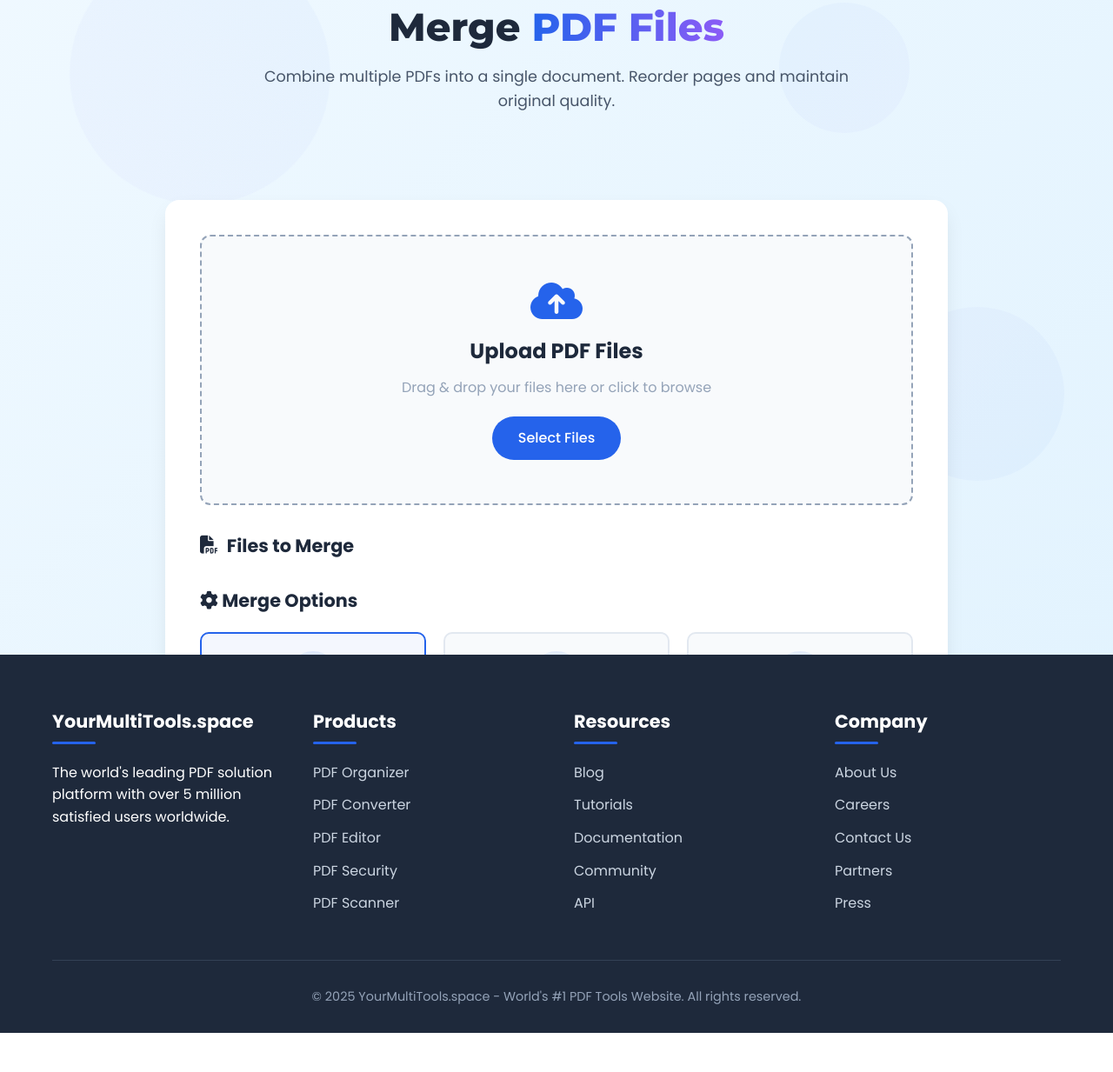
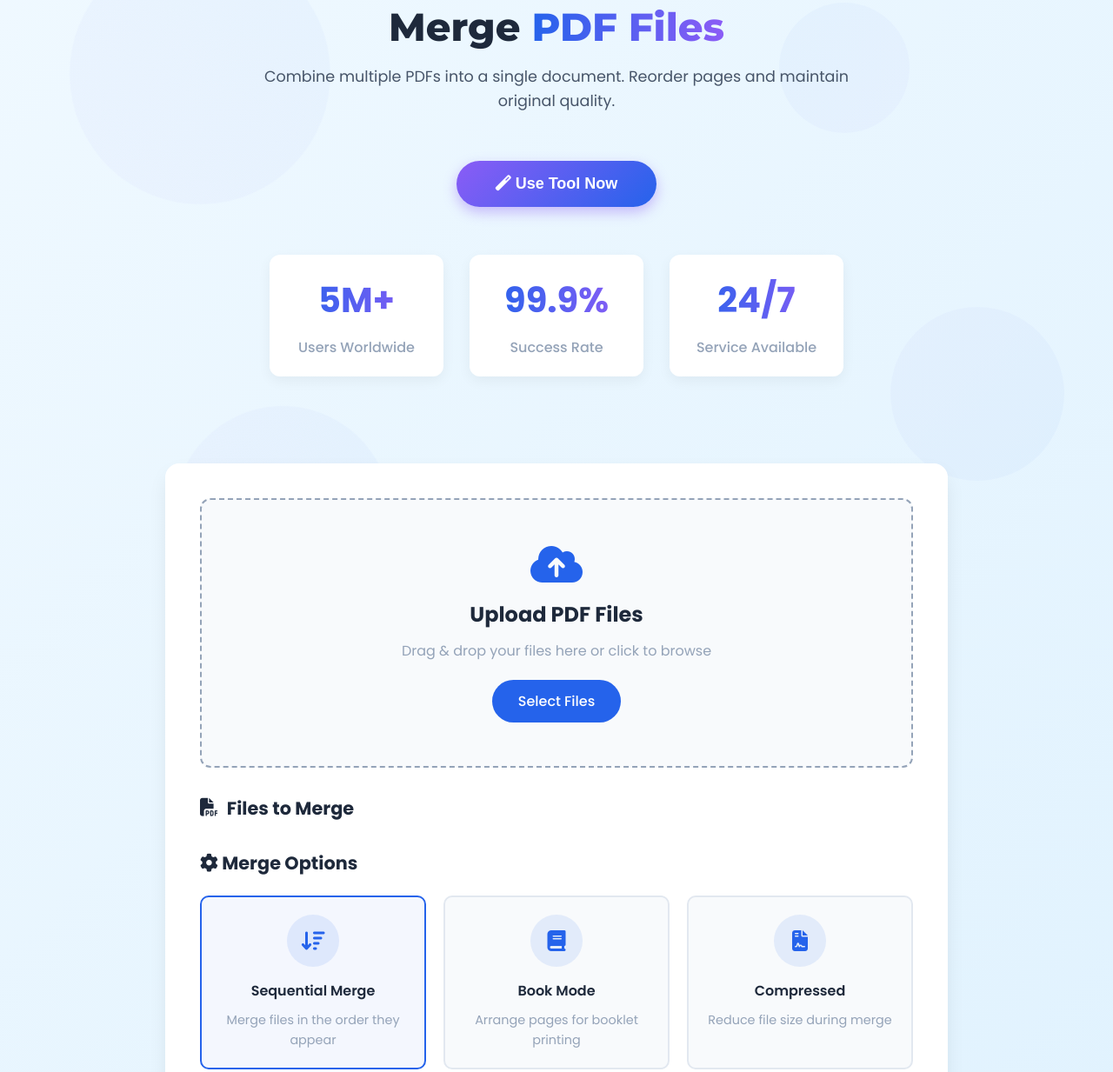
Before and after one commit to yourmultitools-space/yourmultitools, a plain HTML site: page Merge-pdf.html in a window 1280 px wide. Shown: the part 157-1390 px from the top of the page at 87% size. Before the commit the page ends 1345 px from the top, so only its background shows below. Drawn offline with Linux system fonts and the light colour scheme.

Commit message:
Update Merge-pdf.html

```diff
--- a/Merge-pdf.html
+++ b/Merge-pdf.html
@@ -31,9 +31,8 @@
             color: var(--dark);
             line-height: 1.6;
             overflow-x: hidden;
-            position: relative;
             min-height: 100vh;
-            padding-bottom: 100px;
+            padding-bottom: 40px;
         }
 
         /* Animated Background Elements */
@@ -216,6 +215,8 @@
             transition: all 0.3s;
             font-size: 16px;
             box-shadow: 0 4px 6px rgba(37, 99, 235, 0.3);
+            display: inline-block;
+            text-decoration: none;
         }
 
         .cta-button:hover {
@@ -514,19 +515,37 @@
             display: inline-flex;
             align-items: center;
             gap: 10px;
+            border: none;
         }
 
         .action-btn.merge {
             background: var(--primary);
             color: white;
-            border: none;
             box-shadow: 0 4px 6px rgba(37, 99, 235, 0.3);
+            position: relative;
+            overflow: hidden;
         }
 
         .action-btn.merge:hover {
             background: var(--primary-dark);
             transform: translateY(-2px);
             box-shadow: 0 6px 10px rgba(37, 99, 235, 0.4);
+        }
+
+        .action-btn.merge:after {
+            content: '';
+            position: absolute;
+            top: -50%;
+            left: -60%;
+            width: 20px;
+            height: 200%;
+            background: rgba(255, 255, 255, 0.3);
+            transform: rotate(25deg);
+            transition: all 0.8s;
+        }
+
+        .action-btn.merge:hover:after {
+            left: 120%;
         }
 
         .action-btn.reset {
@@ -580,65 +599,81 @@
             box-shadow: 0 4px 10px rgba(16, 185, 129, 0.3);
         }
 
-        /* Footer */
-        footer {
-            background: var(--dark);
+        /* Tool Button */
+        .tool-button {
+            display: inline-block;
+            background: linear-gradient(135deg, var(--accent), var(--primary));
             color: white;
-            padding: 60px 0 30px;
-            position: absolute;
-            bottom: 0;
-            width: 100%;
+            padding: 16px 45px;
+            border-radius: 50px;
+            font-weight: 600;
+            font-size: 18px;
+            text-decoration: none;
+            margin: 25px 0;
+            box-shadow: 0 6px 15px rgba(139, 92, 246, 0.4);
+            transition: all 0.3s ease;
+            position: relative;
+            overflow: hidden;
+            border: none;
+            cursor: pointer;
         }
 
-        .footer-grid {
-            display: grid;
-            grid-template-columns: repeat(auto-fit, minmax(250px, 1fr));
-            gap: 40px;
-            margin-bottom: 40px;
+        .tool-button:hover {
+            transform: translateY(-5px);
+            box-shadow: 0 10px 25px rgba(139, 92, 246, 0.5);
         }
 
-        .footer-col h3 {
-            font-size: 1.3rem;
-            margin-bottom: 20px;
-            position: relative;
-            padding-bottom: 10px;
+        .tool-button:after {
+            content: '';
+            position: absolute;
+            top: -50%;
+            left: -60%;
+            width: 20px;
+            height: 200%;
+            background: rgba(255, 255, 255, 0.3);
+            transform: rotate(25deg);
+            transition: all 0.8s;
         }
 
-        .footer-col h3::after {
-            content: '';
-            position: absolute;
-            bottom: 0;
-            left: 0;
-            width: 50px;
-            height: 3px;
-            background: var(--primary);
-            border-radius: 3px;
+        .tool-button:hover:after {
+            left: 120%;
         }
 
-        .footer-links {
-            list-style: none;
+        /* Stats Section */
+        .stats-container {
+            display: flex;
+            justify-content: center;
+            gap: 30px;
+            margin: 30px 0;
+            flex-wrap: wrap;
         }
 
-        .footer-links li {
-            margin-bottom: 12px;
+        .stat-card {
+            background: white;
+            border-radius: 12px;
+            padding: 20px;
+            min-width: 200px;
+            text-align: center;
+            box-shadow: 0 5px 15px rgba(0, 0, 0, 0.05);
+            transition: transform 0.3s;
         }
 
-        .footer-links a {
-            color: #cbd5e1;
-            text-decoration: none;
-            transition: color 0.3s;
+        .stat-card:hover {
+            transform: translateY(-5px);
         }
 
-        .footer-links a:hover {
-            color: var(--primary);
+        .stat-number {
+            font-size: 2.5rem;
+            font-weight: 700;
+            background: linear-gradient(90deg, var(--primary), var(--accent));
+            -webkit-background-clip: text;
+            -webkit-text-fill-color: transparent;
+            margin-bottom: 10px;
         }
 
-        .copyright {
-            text-align: center;
-            padding-top: 30px;
-            border-top: 1px solid #334155;
-            color: #94a3b8;
-            font-size: 0.9rem;
+        .stat-label {
+            color: var(--gray);
+            font-weight: 500;
         }
 
         /* Responsive Design */
@@ -664,6 +699,16 @@
                 width: 100%;
                 justify-content: center;
             }
+
+            .tool-button {
+                padding: 14px 35px;
+                font-size: 16px;
+            }
+
+            .stats-container {
+                flex-direction: column;
+                align-items: center;
+            }
         }
 
         @media (max-width: 480px) {
@@ -685,6 +730,11 @@
                 width: 100%;
                 justify-content: flex-end;
                 margin-top: 15px;
+            }
+
+            .tool-button {
+                padding: 12px 30px;
+                font-size: 15px;
             }
         }
     </style>
@@ -726,12 +776,33 @@
             <div class="tool-hero-content">
                 <h1>Merge <span>PDF Files</span></h1>
                 <p>Combine multiple PDFs into a single document. Reorder pages and maintain original quality.</p>
+
+                <!-- Prominent Use Tool Button -->
+                <button class="tool-button">
+                    <i class="fas fa-magic"></i> Use Tool Now
+                </button>
+
+                <!-- Stats Section -->
+                <div class="stats-container">
+                    <div class="stat-card">
+                        <div class="stat-number">5M+</div>
+                        <div class="stat-label">Users Worldwide</div>
+                    </div>
+                    <div class="stat-card">
+                        <div class="stat-number">99.9%</div>
+                        <div class="stat-label">Success Rate</div>
+                    </div>
+                    <div class="stat-card">
+                        <div class="stat-number">24/7</div>
+                        <div class="stat-label">Service Available</div>
+                    </div>
+                </div>
             </div>
         </div>
     </section>
 
     <!-- Main Tool Container -->
-    <div class="container">
+    <div class="container" id="tool-container">
         <div class="tool-container">
             <!-- Upload Area -->
             <div class="upload-area" id="uploadArea">
@@ -799,55 +870,6 @@
         </div>
     </div>
 
-    <!-- Footer -->
-    <footer>
-        <div class="container">
-            <div class="footer-grid">
-                <div class="footer-col">
-                    <h3>YourMultiTools.space</h3>
-                    <p>The world's leading PDF solution platform with over 5 million satisfied users worldwide.</p>
-                </div>
-
-                <div class="footer-col">
-                    <h3>Products</h3>
-                    <ul class="footer-links">
-                        <li><a href="#">PDF Organizer</a></li>
-                        <li><a href="#">PDF Converter</a></li>
-                        <li><a href="#">PDF Editor</a></li>
-                        <li><a href="#">PDF Security</a></li>
-                        <li><a href="#">PDF Scanner</a></li>
-                    </ul>
-                </div>
-
-                <div class="footer-col">
-                    <h3>Resources</h3>
-                    <ul class="footer-links">
-                        <li><a href="#">Blog</a></li>
-                        <li><a href="#">Tutorials</a></li>
-                        <li><a href="#">Documentation</a></li>
-                        <li><a href="#">Community</a></li>
-                        <li><a href="#">API</a></li>
-                    </ul>
-                </div>
-
-                <div class="footer-col">
-                    <h3>Company</h3>
-                    <ul class="footer-links">
-                        <li><a href="#">About Us</a></li>
-                        <li><a href="#">Careers</a></li>
-                        <li><a href="#">Contact Us</a></li>
-                        <li><a href="#">Partners</a></li>
-                        <li><a href="#">Press</a></li>
-                    </ul>
-                </div>
-            </div>
-
-            <div class="copyright">
-                <p>&copy; 2025 YourMultiTools.space - World's #1 PDF Tools Website. All rights reserved.</p>
-            </div>
-        </div>
-    </footer>
-
     <script>
         document.addEventListener('DOMContentLoaded', function() {
             const uploadArea = document.getElementById('uploadArea');
@@ -858,6 +880,7 @@
             const resultSection = document.getElementById('resultSection');
             const downloadBtn = document.getElementById('downloadBtn');
             const optionCards = document.querySelectorAll('.option-card');
+            const toolButton = document.querySelector('.tool-button');
 
             // Sample files array to store uploaded files
             let uploadedFiles = [];
@@ -1071,7 +1094,14 @@
             // Download button functionality
             downloadBtn.addEventListener('click', function(e) {
                 e.preventDefault();
-                alert('In a real application, this would download your merged PDF file.');
+                alert('Your merged PDF would download now in a real application.');
+            });
+
+            // Use Tool button scroll functionality
+            toolButton.addEventListener('click', function() {
+                document.getElementById('tool-container').scrollIntoView({
+                    behavior: 'smooth'
+                });
             });
         });
     </script>
```
